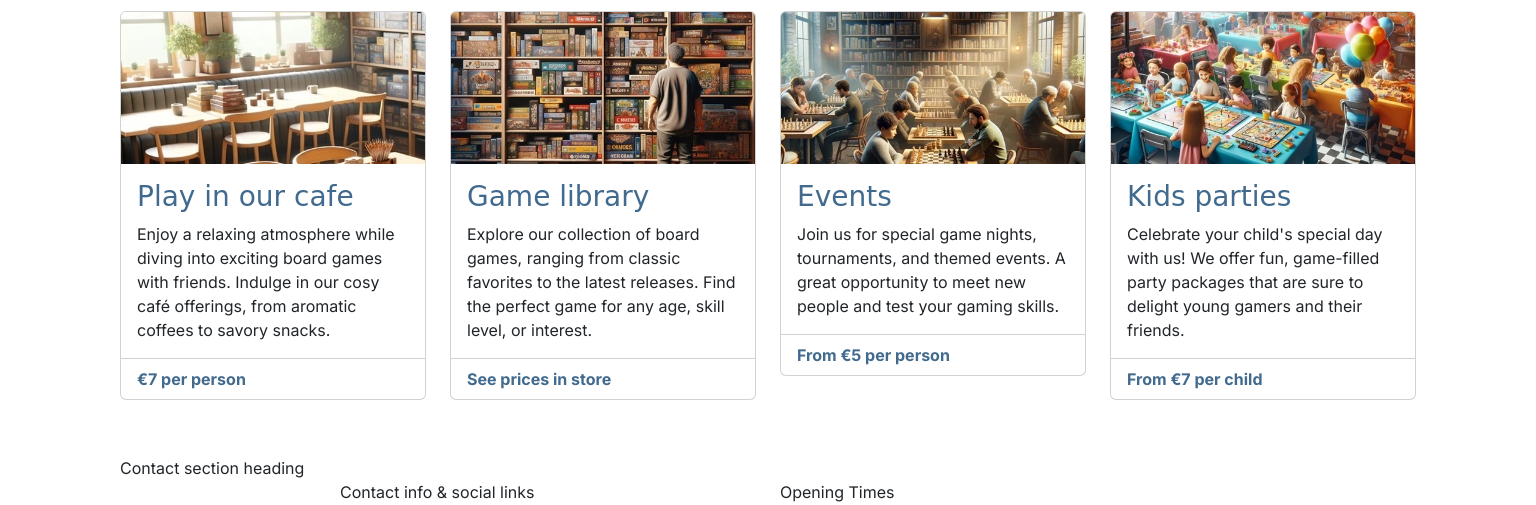
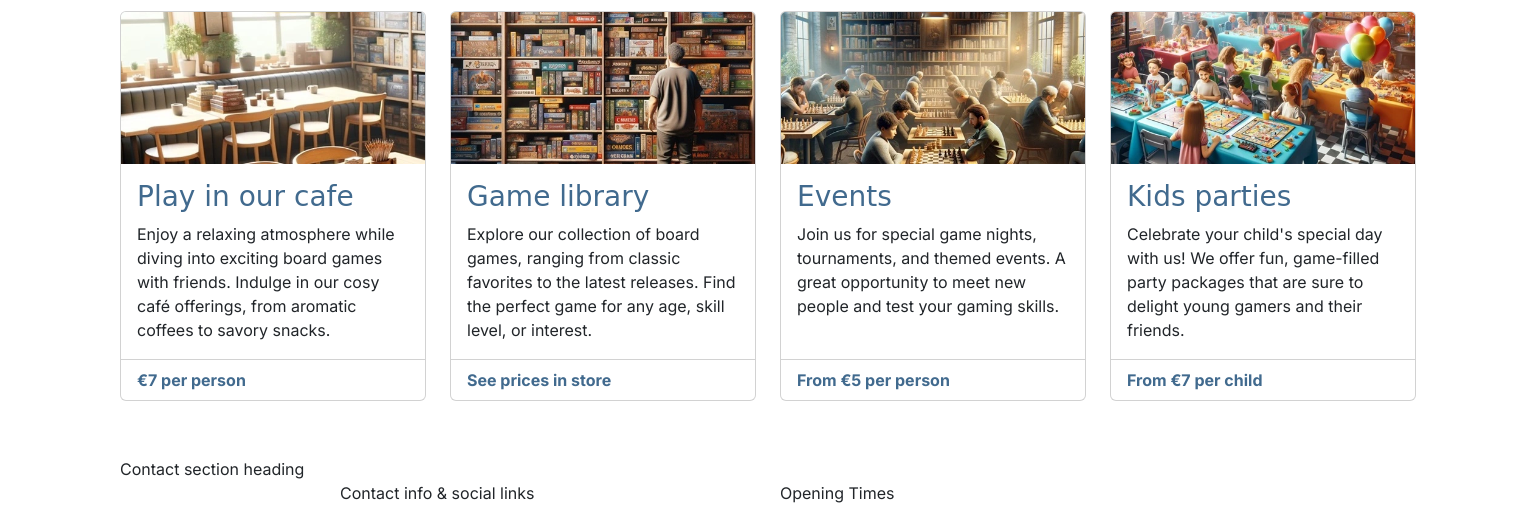
Before and after one commit to motogoatUK/boardwalk-games, a plain HTML site: page index.html in a window 1536 px wide. Shown: the part 586-1091 px from the top of the page. Drawn offline with nearby package versions, Linux system fonts and the light colour scheme; a web font is replaced by a local one.

Commit message:
Add media queries to have consistent card heights in services section

```diff
--- a/assets/css/styles.css
+++ b/assets/css/styles.css
@@ -63,3 +63,33 @@ h2 {
   border: 2px solid white;
   background-color: lightgray;
 } */
+ /* Media queries */
+
+ /* Medium devices (tablets, 768px and up) */
+ @media screen and (min-width: 768px) {
+    /* give all service cards the same height for consistency */
+    #services .card-body {
+        min-height:191px;
+    }
+ }
+ /* Large devices (small laptops, 992px and up) */
+ @media screen and (min-width: 992px) {
+    /* give all service cards the same height for consistency */
+    #services .card-body {
+        min-height:auto;
+    }
+ }
+ /* XLarge devices (laptops & desktops, 1200px and up) */
+ @media screen and (min-width: 1200px) {
+    /* give all service cards the same height for consistency */
+    #services .card-body {
+        min-height:220px;
+    }
+ }
+ /* XXLarge devices (widescreens, 1400px and up) */
+ @media screen and (min-width: 1400px) {
+    /* give all service cards the same height for consistency */
+    #services .card-body {
+        min-height:195px;
+    }
+ }
```
